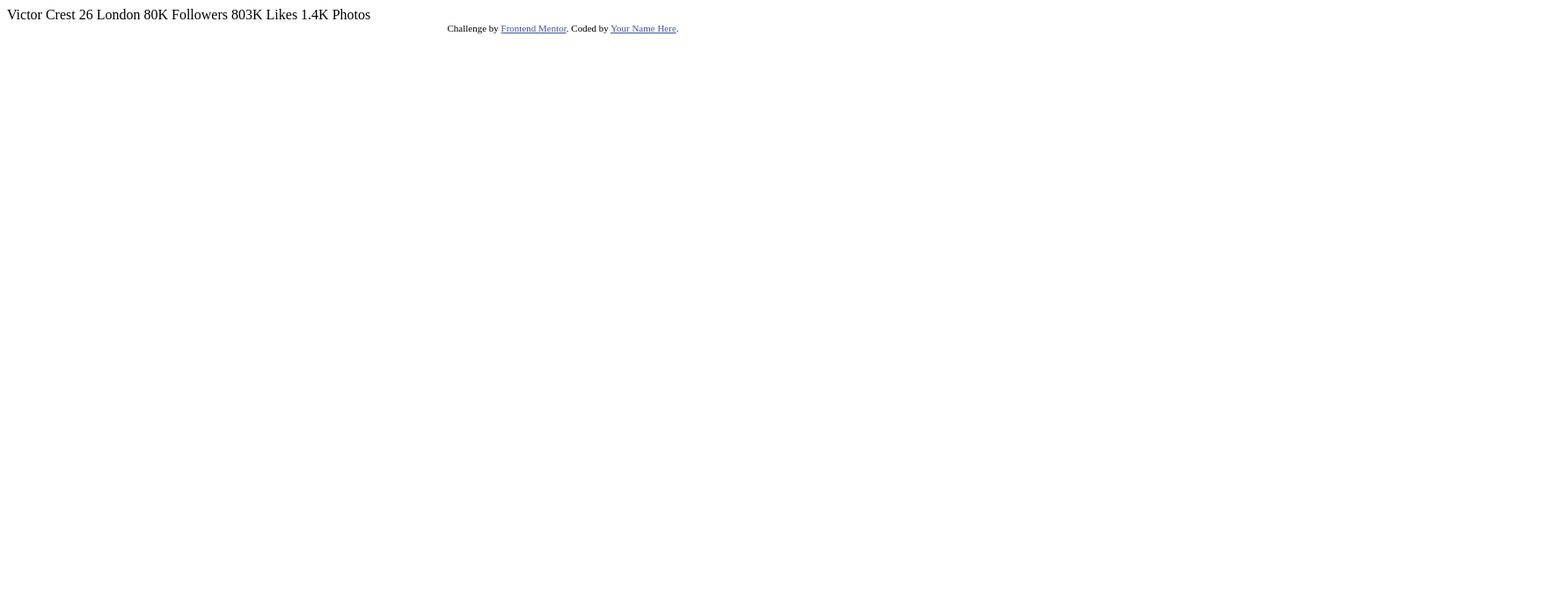
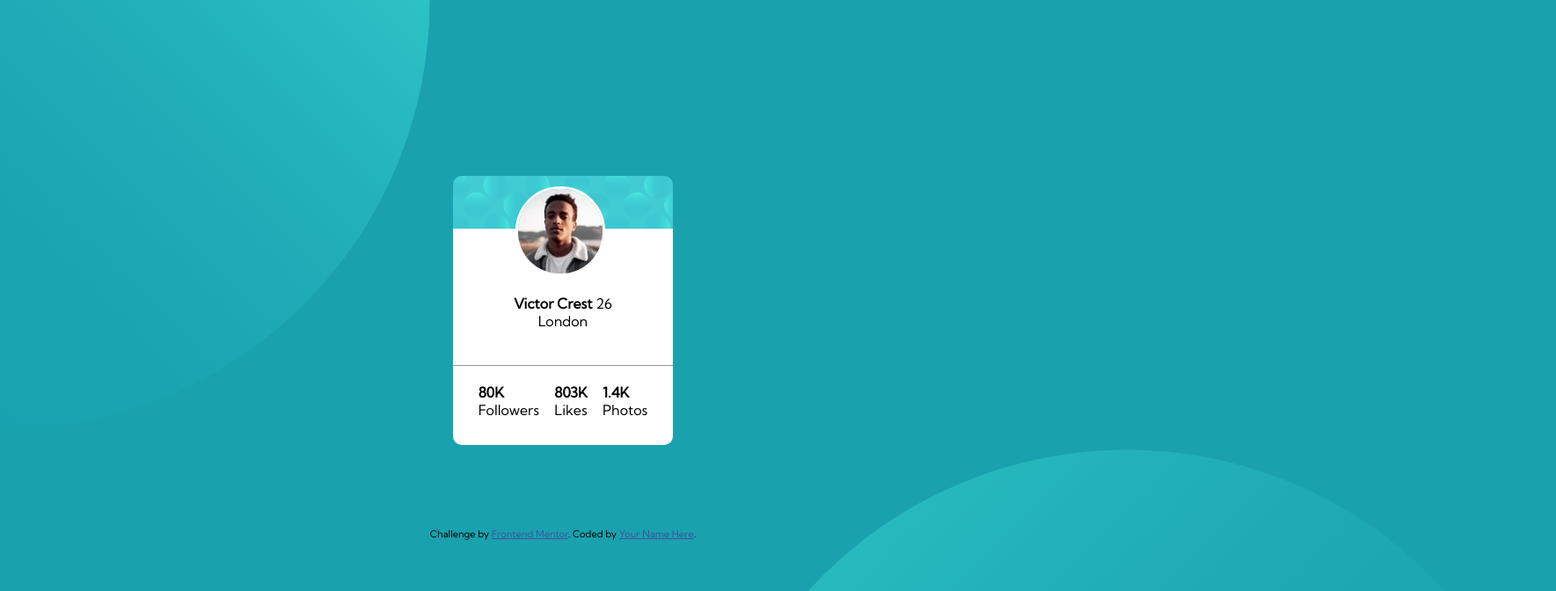
Before and after one commit to KamilBynoe/profile-card-component-main, a plain HTML site: page index.html in a window 1280 px wide. Shown: the top 672 px of the page at 88% size, 1769 px wide, since content can reach past the window. Drawn offline with Linux system fonts and the light colour scheme.

Commit message:
desktop-done

```diff
--- a/index.html
+++ b/index.html
@@ -5,6 +5,8 @@
   <meta name="viewport" content="width=device-width, initial-scale=1.0"> <!-- displays site properly based on user's device -->
 
   <link rel="icon" type="image/png" sizes="32x32" href="./images/favicon-32x32.png">
+  <link href="https://fonts.googleapis.com/css2?family=Kumbh+Sans" rel="stylesheet">
+  <link rel="stylesheet" href="styles.css">
 
   <title>Frontend Mentor | Profile card component</title>
 
@@ -15,18 +17,36 @@
   </style>
 </head>
 <body>
-  Victor Crest
-  26
-  London
+  <img id="topbubble" src="images/bg-pattern-top.svg">
+  <img id="bottombubble" src="images/bg-pattern-bottom.svg">
+  <div class="card">
 
-  80K
-  Followers
+    <div class="background">
+      <img id="vicpic" src="images/image-victor.jpg">
+    </div>
+    <div class="info">
 
-  803K
-  Likes
-
-  1.4K
-  Photos
+        <div>
+          <span class="bold">Victor Crest</span>
+          26
+        </div>
+        London
+    </div>
+    <div class="stats">
+      <div>
+        <div class="bold">80K</div>
+        Followers
+      </div>
+      <div>
+        <div class="bold">803K</div>
+        Likes
+      </div>
+      <div>
+        <div class="bold">1.4K</div>
+        Photos
+      </div>
+    </div>
+  </div>
   <div class="attribution">
     Challenge by <a href="https://www.frontendmentor.io?ref=challenge" target="_blank">Frontend Mentor</a>.
     Coded by <a href="#">Your Name Here</a>.
--- /dev/null
+++ b/styles.css
@@ -0,0 +1,61 @@
+:root{
+    --cyan: hsl(185, 75%, 39%);
+    --desat-blue: hsl(229, 23%, 23%);
+    --dark-gray-blue: hsl(227, 10%, 46%);
+
+    --gray: hsl(0, 0%, 59%);
+
+    font-family: Kumbh Sans;
+    background-color: var(--cyan)
+}
+
+#vicpic{
+    border-radius: 50px;
+    position:absolute;
+    right:calc(50% - 48px);
+    top:  calc(30% - 48px);
+    border: 3px solid white;
+}
+.card{
+    height: 200px;
+    width: 250px;
+    margin: 200px auto;
+    position: relative;
+}
+
+.background{
+    height:30%;
+    background-image:url("images/bg-pattern-card.svg");
+    border-radius: 10px 10px 0 0;
+}
+
+.info{
+    height: 40%;
+    background-color: white;
+    text-align:center;
+    padding-top:30%;
+}
+.stats{
+    height: 25%;
+    background: white;
+    border-top: 1px solid var(--gray);
+    border-radius: 0 0 10px 10px;
+    display: flex;
+    justify-content: space-around;
+    padding:20px;
+}
+
+.bold{
+    font-weight:700;
+}
+
+#topbubble{
+    position:absolute;
+    top:-489px;
+    left: -489px;
+}
+#bottombubble{
+    position:absolute;
+    bottom: -689px;
+    right: -489px;
+}
```
Also changed, not shown: 1 other file.
